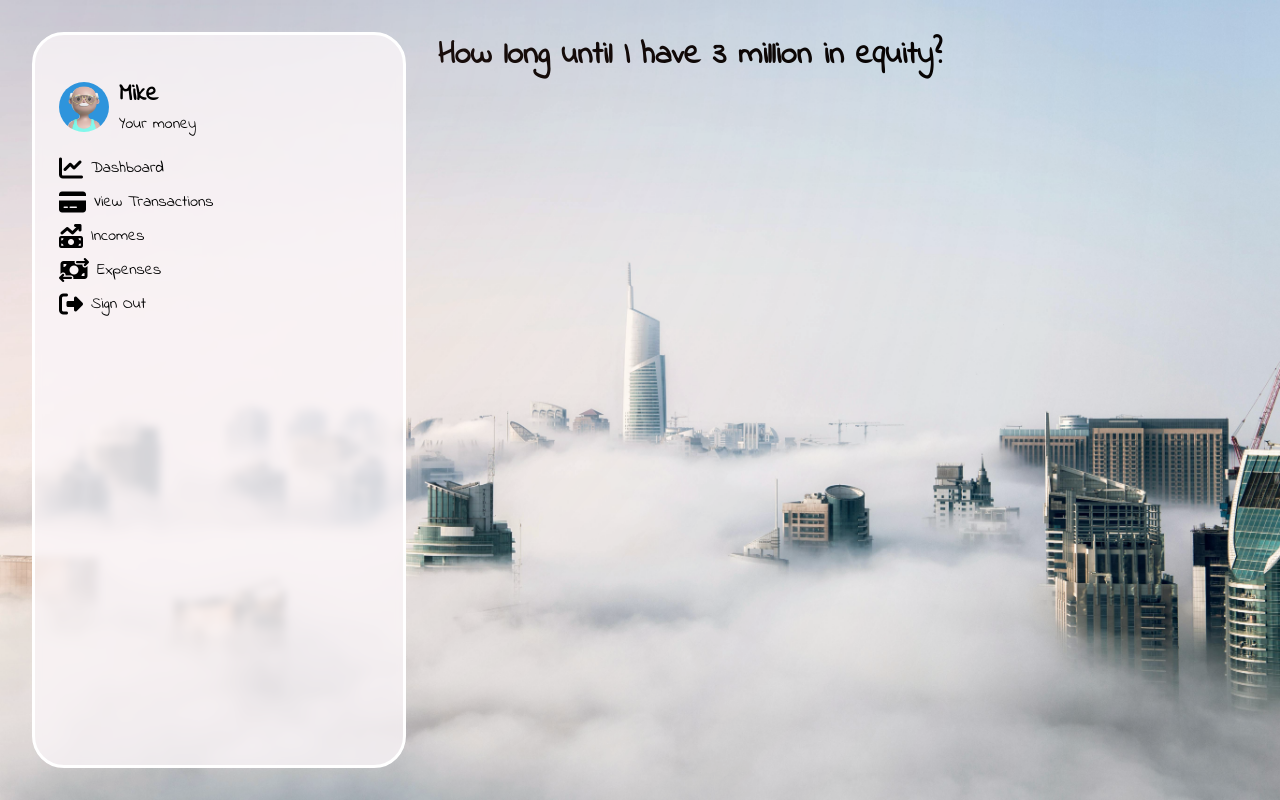
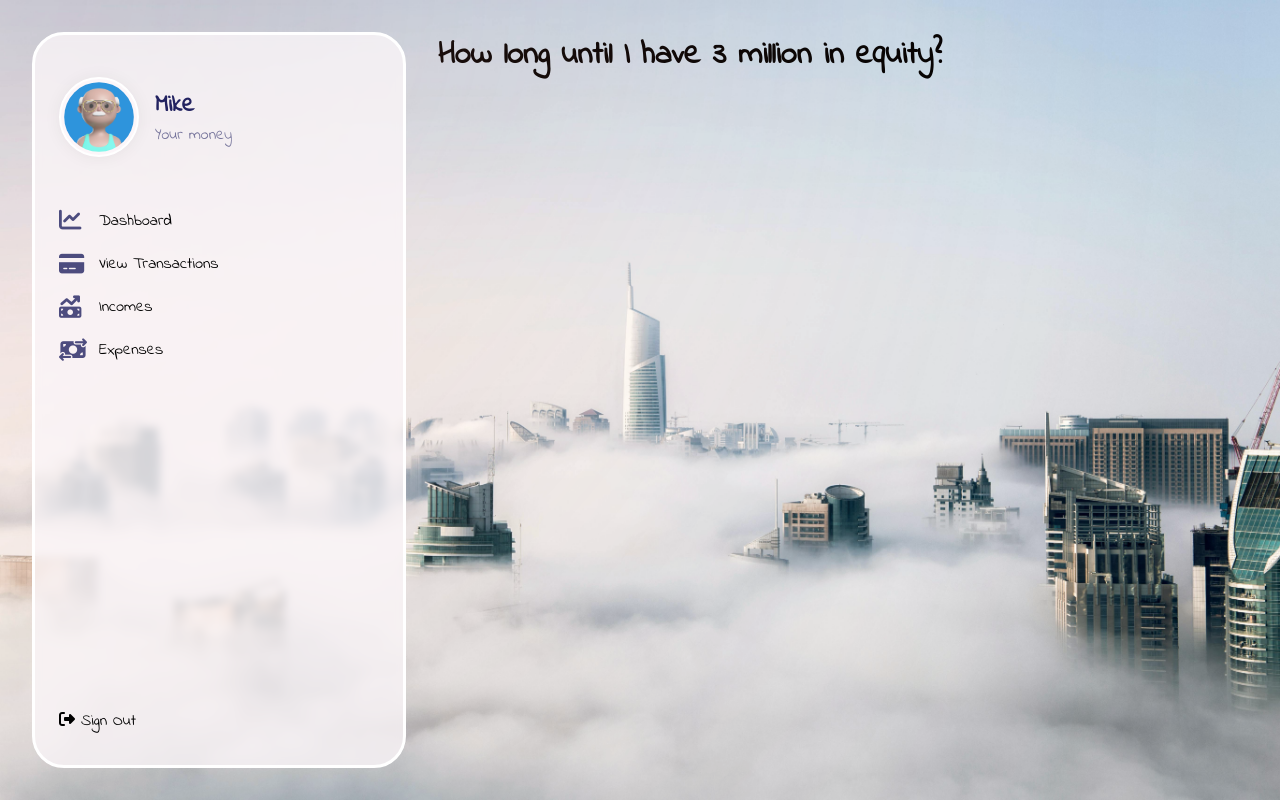
Before and after one commit to flufynarwhal/when-can-I, a React (Vite) app in the folder frontend/: page / in a window 1280 px wide. Built offline with nearby package versions, Linux system fonts and the light colour scheme; a web font is replaced by a local one.

Commit message:
feat: added useState and useMemo hook

```diff
--- a/frontend/src/Components/Navigation/Navigation.jsx
+++ b/frontend/src/Components/Navigation/Navigation.jsx
@@ -4,10 +4,10 @@ import { menuItems } from "../../utils/menuItems";
 import avatar from "../../img/avatar.jpg";
 import { signout } from "../../utils/icons";
 
-function Navigation() {
+function Navigation({ active, setActive }) {
   return (
     <NavStyled>
-      <div className="user--pic">
+      <div className="user--container">
         <img src={avatar} alt="" />
         <div className="text">
           <h2>Mike</h2>
@@ -17,7 +17,11 @@ function Navigation() {
       <ul className="menu--items">
         {menuItems.map((item) => {
           return (
-            <li key={item.id}>
+            <li
+              key={item.id}
+              onClick={() => setActive(item.id)}
+              className={active === item.id ? "active" : ""}
+            >
               {item.icon}
               <span>{item.title}</span>
             </li>
@@ -36,40 +40,69 @@ const NavStyled = styled.nav`
   width: 374px;
   height: 100%;
   background: rgba(252, 246, 249, 0.78);
-    border: 3px solid #FFFFFF;
+  border: 3px solid #ffffff;
   backdrop-filter: blur(4.5px);
   border-radius: 32px;
+  display: flex;
+  flex-direction: column;
+  justify-content: space-between;
+  gap: 2rem;
 
-
-    .user--pic {
+  .user--container {
     display: flex;
     align-items: center;
-
+    gap: 1rem;
+    height: 100px;
     img {
-      width: 50px;
-      height: 50px;
-      border-radius: 80%;
+      width: 80px;
+      height: 80px;
+      border-radius: 50%;
       object-fit: cover;
+      background-color: #fcf6f9;
+      border: 2px solid #ffffff;
+      padding: 0.2rem;
+      box-shadow: 0px 1px 17px rgba(0, 0, 0, 0.06);
     }
-
-    .text {
-      margin: 10px;
+    h2 {
+      color: rgba(34, 34, 96, 1);
+    }
+    p {
+      color: rgba(34, 34, 96, 0.6);
     }
   }
 
-
-
+  .menu--items {
+    flex: 1;
+    display: flex;
+    flex-direction: column;
     li {
-      display: flex;
+      display: grid;
+      grid-template-columns: 40px auto;
       align-items: center;
-      margin: 10px 0;
-
-      i { /* Targeting the icon element */
-        margin-right: 8px; /* Adjust this value as needed */
-        font-size: 24px; /* Adjust size as needed */
+      margin: 0.6rem 0;
+      font-weight: 500;
+      cursor: pointer;
+      transition: all 0.4s ease-in-out;
     }
-
-
+    i {
+      color: rgba(34, 34, 96, 0.8);
+      font-size: 1.4rem;
+      transition: all 0.4s ease-in-out;
+    }
+  }
+  .active {
+    color: rgba(34, 34, 96, 1);
+  }
+  $::before {
+    content: "";
+    position: absolute;
+    left: 0;
+    top: 0;
+    width: 4px;
+    height: 100%;
+    background: #222260;
+    border-radius: 0 10px 10px 0;
+  }
 `;
 
 export default Navigation;
```
Lines whose indentation alone changed are shown as unchanged.
